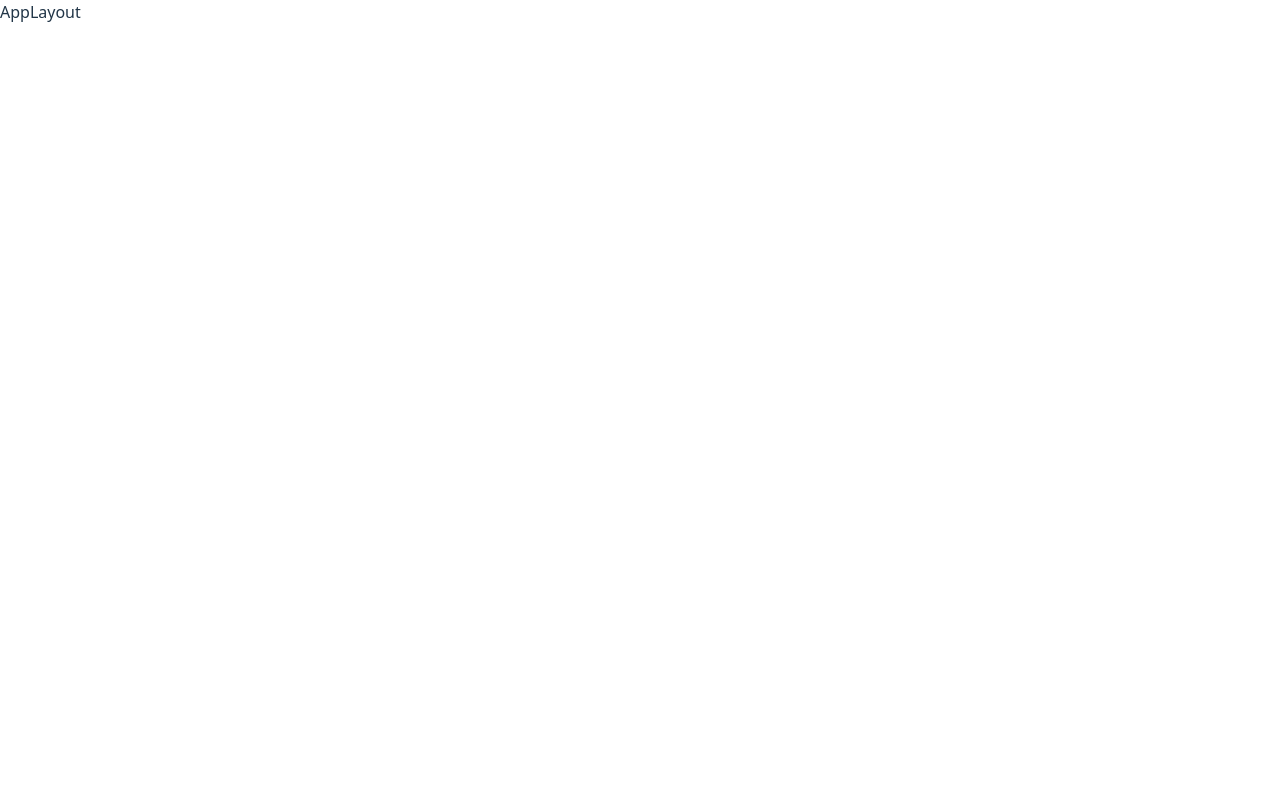
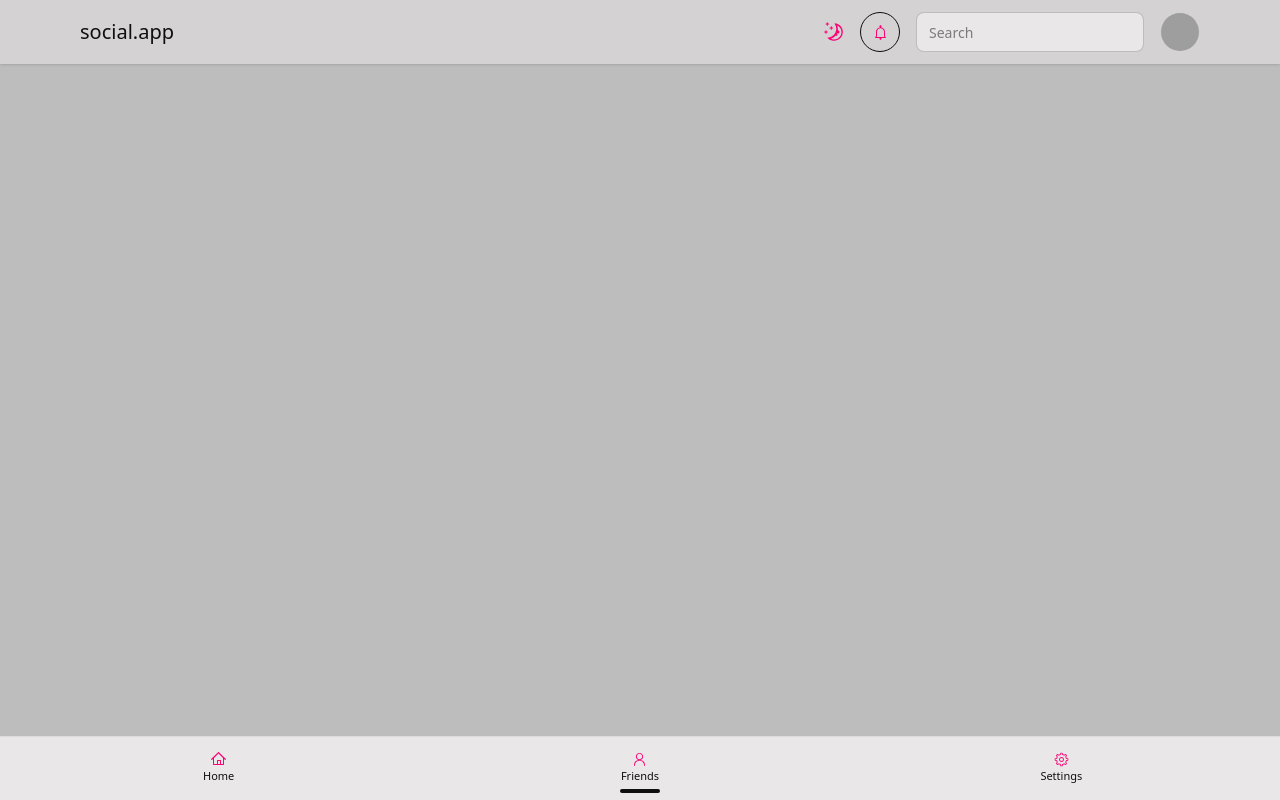
Before and after one commit to Chan-Min-Thu/Social-App, a React (Vite) app in the folder social_frontend/: page / in a window 1280 px wide. Built offline with nearby package versions, Linux system fonts and the light colour scheme; grey boxes are pictures that could not be loaded.

Commit message:
home screen setuping

```diff
--- a/social_frontend/index.html
+++ b/social_frontend/index.html
@@ -1,5 +1,5 @@
 <!DOCTYPE html>
-<html lang="en">
+<html lang="en"  data-theme="light">
   <head>
     <meta charset="UTF-8" />
     <link rel="icon" type="image/svg+xml" href="/vite.svg" />
--- /dev/null
+++ b/social_frontend/src/components/FooterMenu.tsx
@@ -0,0 +1,23 @@
+import { GearIcon, HomeIcon, PersonIcon } from "@radix-ui/react-icons";
+
+
+export default function FooterMenu() {
+  return (
+    <div className="dock">
+      <button>
+        <HomeIcon className="text-primary"/>
+        <span className="dock-label">Home</span>
+      </button>
+
+      <button className="dock-active">
+        <PersonIcon className="text-primary"/>
+        <span className="dock-label">Friends</span>
+      </button>
+
+      <button>
+        <GearIcon className="text-primary"/>
+        <span className="dock-label">Settings</span>
+      </button>
+    </div>
+  );
+}
--- /dev/null
+++ b/social_frontend/src/components/Navbar.tsx
@@ -0,0 +1,53 @@
+import { Link } from "react-router";
+import ToggleMode from "./ToggleMode";
+import { BellIcon } from "@radix-ui/react-icons";
+
+export default function Navbar() {
+  return (
+    <div className="navbar bg-base-200 shadow-sm px-20">
+      <div className="flex-1">
+        <Link to={"/"} className=" text-xl">social.app</Link>
+      </div>
+      <div className="flex gap-4">
+        <ToggleMode/>
+        <button className="btn btn-square btn-outline rounded-full"><BellIcon className="text-primary"/></button>
+        <input
+          type="text"
+          placeholder="Search"
+          className="input focus:outline-none w-24 md:w-auto"
+        />
+        <div className="dropdown dropdown-end">
+          <div
+            tabIndex={0}
+            role="button"
+            className="btn btn-ghost btn-circle avatar"
+          >
+            <div className="w-10 rounded-full">
+              <img
+                alt="Tailwind CSS Navbar component"
+                src="https://img.daisyui.com/images/stock/photo-1534528741775-53994a69daeb.webp"
+              />
+            </div>
+          </div>
+          <ul
+            tabIndex={0}
+            className="menu menu-sm dropdown-content bg-base-100 rounded-box z-1 mt-3 w-52 p-2 shadow"
+          >
+            <li>
+              <a className="justify-between">
+                Profile
+                <span className="badge">New</span>
+              </a>
+            </li>
+            <li>
+              <a>Settings</a>
+            </li>
+            <li>
+              <a>Logout</a>
+            </li>
+          </ul>
+        </div>
+      </div>
+    </div>
+  );
+}
--- /dev/null
+++ b/social_frontend/src/components/ToggleMode.tsx
@@ -0,0 +1,33 @@
+import { useEffect, useState } from "react";
+import Cookies from "js-cookie";
+import { MoonIcon, SunIcon } from "@radix-ui/react-icons";
+
+export default function ToggleMode() {
+  const [theme, setTheme] = useState(Cookies.get("data-theme"));
+
+  useEffect(() => {
+    Cookies.set("data-theme", theme!);
+    const getTheme = Cookies.get("data-theme");
+    setTheme(getTheme ? getTheme : theme);
+    document.documentElement.setAttribute("data-theme", theme!);
+  }, [theme]);
+
+  const ToggleMode = () => {
+    setTheme(theme === "light" ? "dark" : "light");
+  };
+  return (
+    <label className="swap swap-rotate">
+      <input
+        type="checkbox"
+        className="theme-controller"
+        value="synthwave"
+        onChange={() => ToggleMode()}
+      />
+      {theme === "dark" ? (
+        <SunIcon className=" w-5 h-5 text-primary" />
+      ) : (
+        <MoonIcon className="w-5 h-5 text-primary" />
+      )}
+    </label>
+  );
+}
--- a/social_frontend/src/index.css
+++ b/social_frontend/src/index.css
@@ -1,32 +1,75 @@
-:root {
-  font-family: system-ui, Avenir, Helvetica, Arial, sans-serif;
-  line-height: 1.5;
-  font-weight: 400;
+@import url("https://fonts.googleapis.com/css2?family=Roboto:ital,wght@0,100..900;1,100..900&display=swap");
+@import "tailwindcss";
 
-  color-scheme: light dark;
-  color: rgba(255, 255, 255, 0.87);
-  background-color: #242424;
-
-  font-synthesis: none;
-  text-rendering: optimizeLegibility;
-  -webkit-font-smoothing: antialiased;
-  -moz-osx-font-smoothing: grayscale;
-}
-* {
-  box-sizing: border-box;
-  margin: 0;
-  padding: 0;
+@plugin "daisyui" {
+  themes: light --default, dark --prefersdark;
+  --font-family:"Roboto",san-serif;
 }
 
-@media (prefers-color-scheme: light) {
-  :root {
-    color: #213547;
-    background-color: #ffffff;
-  }
-  a:hover {
-    color: #747bff;
-  }
-  button {
-    background-color: #f9f9f9;
-  }
+@plugin "daisyui/theme" {
+  name: "dark";
+  prefersdark: true;
+   color-scheme: "dark";
+  --color-base-100: oklch(20.84% 0.008 17.911);
+  --color-base-200: oklch(18.522% 0.007 17.911);
+  --color-base-300: oklch(16.203% 0.007 17.911);
+  --color-base-content: oklch(83.768% 0.001 17.911);
+  --color-primary: oklch(68.628% 0.185 148.958);
+  --color-primary-content: oklch(0% 0 0);
+  --color-secondary: oklch(69.776% 0.135 168.327);
+  --color-secondary-content: oklch(13.955% 0.027 168.327);
+  --color-accent: oklch(70.628% 0.119 185.713);
+  --color-accent-content: oklch(14.125% 0.023 185.713);
+  --color-neutral: oklch(30.698% 0.039 171.364);
+  --color-neutral-content: oklch(86.139% 0.007 171.364);
+  --color-info: oklch(72.06% 0.191 231.6);
+  --color-info-content: oklch(0% 0 0);
+  --color-success: oklch(64.8% 0.15 160);
+  --color-success-content: oklch(0% 0 0);
+  --color-warning: oklch(84.71% 0.199 83.87);
+  --color-warning-content: oklch(0% 0 0);
+  --color-error: oklch(71.76% 0.221 22.18);
+  --color-error-content: oklch(0% 0 0);
+  --radius-selector: 1rem;
+  --radius-field: 2rem;
+  --radius-box: 1rem;
+  --size-selector: 0.25rem;
+  --size-field: 0.25rem;
+  --border: 1px;
+  --depth: 0;
+  --noise: 0;
 }
+
+@plugin "daisyui/theme" {
+  name: "light";
+  default: true;
+  color-scheme: "light";
+  --color-base-100: oklch(92.951% 0.002 17.197);
+  --color-base-200: oklch(86.445% 0.002 17.197);
+  --color-base-300: oklch(79.938% 0.001 17.197);
+  --color-base-content: oklch(16.961% 0.001 17.32);
+  --color-primary: oklch(62.45% 0.278 3.836);
+  --color-primary-content: oklch(100% 0 0);
+  --color-secondary: oklch(48.495% 0.11 355.095);
+  --color-secondary-content: oklch(89.699% 0.022 355.095);
+  --color-accent: oklch(56.273% 0.054 154.39);
+  --color-accent-content: oklch(100% 0 0);
+  --color-neutral: oklch(24.155% 0.049 89.07);
+  --color-neutral-content: oklch(92.951% 0.002 17.197);
+  --color-info: oklch(72.06% 0.191 231.6);
+  --color-info-content: oklch(0% 0 0);
+  --color-success: oklch(64.8% 0.15 160);
+  --color-success-content: oklch(0% 0 0);
+  --color-warning: oklch(84.71% 0.199 83.87);
+  --color-warning-content: oklch(0% 0 0);
+  --color-error: oklch(71.76% 0.221 22.18);
+  --color-error-content: oklch(0% 0 0);
+  --radius-selector: 1rem;
+  --radius-field: 0.5rem;
+  --radius-box: 1rem;
+  --size-selector: 0.25rem;
+  --size-field: 0.25rem;
+  --border: 1px;
+  --depth: 0;
+  --noise: 0;
+}
--- a/social_frontend/src/pages/home/Applayout.tsx
+++ b/social_frontend/src/pages/home/Applayout.tsx
@@ -1,3 +1,15 @@
+import { Outlet } from "react-router";
+import Navbar from "../../components/Navbar";
+import FooterMenu from "../../components/FooterMenu";
+
 export default function Applayout() {
-  return <div>AppLayout</div>;
+  return (
+    <div className=" w-full bg-base-300 h-screen font-family">
+      <Navbar />
+      <div className="w-full px-20">
+        <Outlet />
+      </div>
+      <FooterMenu />
+    </div>
+  );
 }
--- a/social_frontend/src/pages/login/Login.tsx
+++ b/social_frontend/src/pages/login/Login.tsx
@@ -1,3 +1,5 @@
 export default function Login() {
-  return <div>Login</div>;
+  return <div>
+
+  </div>;
 }
--- a/social_frontend/vite.config.ts
+++ b/social_frontend/vite.config.ts
@@ -1,7 +1,8 @@
 import { defineConfig } from 'vite'
 import react from '@vitejs/plugin-react-swc'
+import tailwindcss from '@tailwindcss/vite'
 
 // https://vite.dev/config/
 export default defineConfig({
-  plugins: [react()],
+  plugins: [react(),tailwindcss()],
 })
```
Also changed, not shown: social_frontend/package.json (+7 -1 lines), 1 other file (tests, documents, lock files or other folders).
